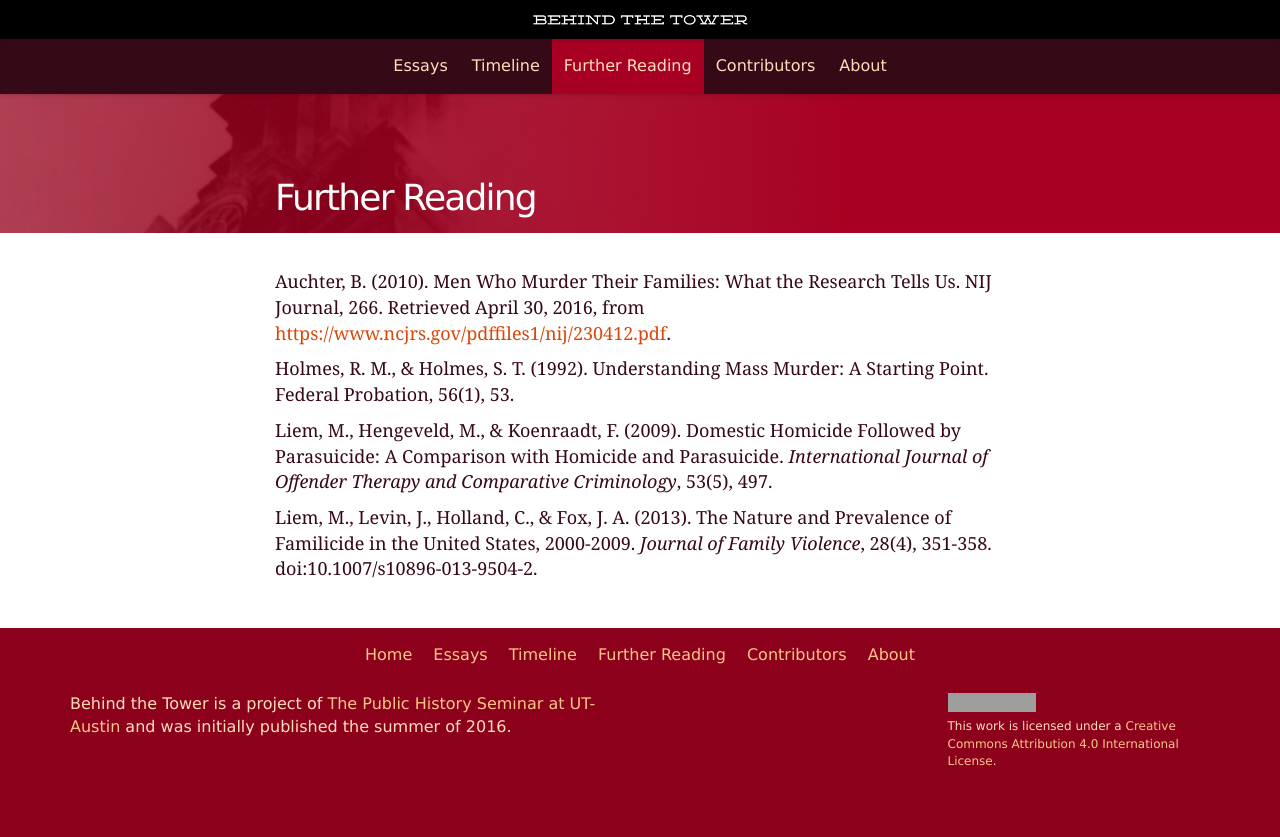
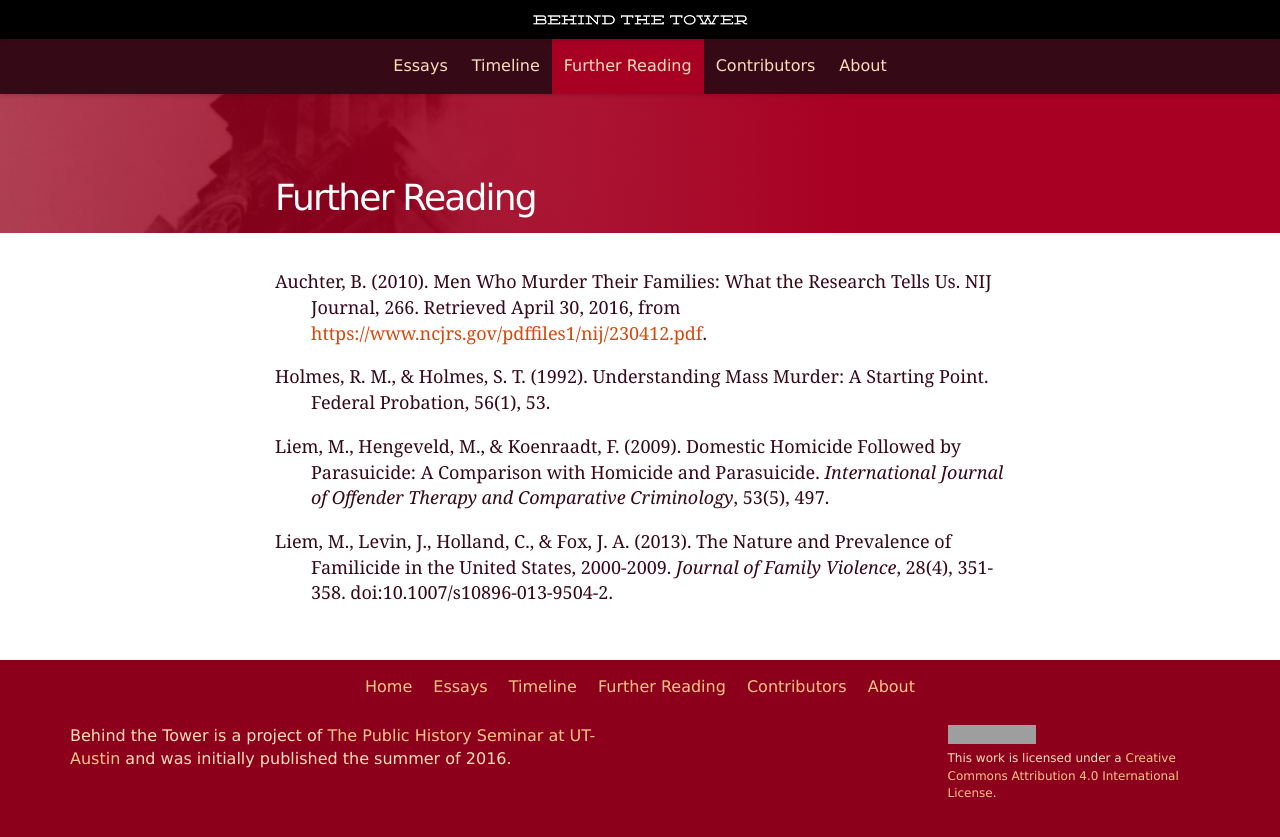
Before and after one commit to utexas-public-history/tower, a Jekyll site: the page built from further-reading.md, in a window 1280 px wide. Shown: the top 837 px of the page. Built offline with Jekyll 4.4.1, drawn with Linux system fonts in a browser that asks for light colours; grey boxes are pictures that could not be loaded.

Commit message:
Fix further reading layout

```diff
--- /dev/null
+++ b/_layouts/list.html
@@ -0,0 +1,6 @@
+---
+layout: page
+---
+<div class="list-layout">
+  {{ content }}
+</div>
--- a/_sass/article.scss
+++ b/_sass/article.scss
@@ -40,6 +40,20 @@ header {
 
   h3 {
     margin: 2em 0 1em 0;
+  }
+
+  .list-layout {
+    ul {
+      list-style-type: none;
+      margin-left: 0;
+      padding-left: 0;
+
+      li {
+        margin-bottom: 1em;
+        padding-left: 2em;
+        text-indent: -2em;
+      }
+    }
   }
 }
 
```
Also changed, not shown: further-reading.md (+5 -8 lines).
